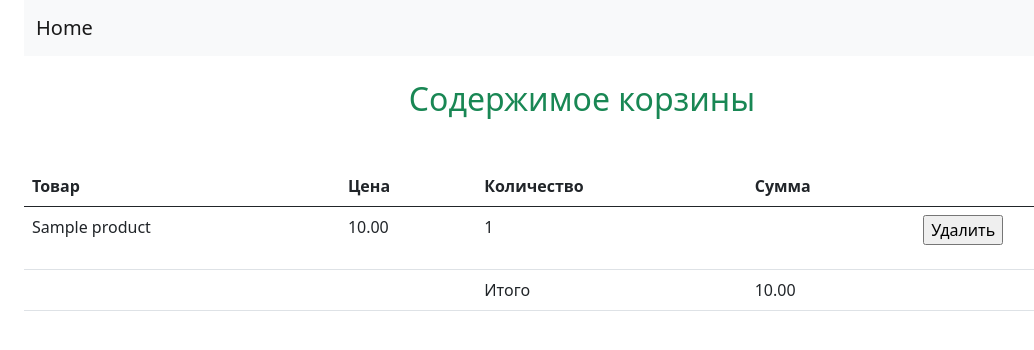
After one commit to romanov-kubanych/lab01, a Django app: page /cart/ in a window 1280 px wide. The commit adds this page. Shown: the top 350 px of the page, without its empty margins (58-1092 px from the left). Run offline with Django 4.2, Linux system fonts and the light colour scheme; tables that the repository leaves empty hold one stand-in row (values such as "Sample post").

Commit message:
Написал представление для добавления товара в корзину.
Добавил страницу "Корзина", где можно просмотреть товары в корзине в виде таблицы.
Где выводится название товара, его цену, количество в корзине и сумму(пока не реализовал).
В конце таблицы выводится итого.
Возле каждого товара выводится кнопка для удаления товара.
Вывел ссылку на эту страницу в меню.

Написал представление для удаления товара из корзины.
После удаления редирект на страницу корзины.

```diff
--- a/webapp/models.py
+++ b/webapp/models.py
@@ -6,7 +6,10 @@ STATUS_CHOICES = [('other', 'Разное'), ('smartphone', 'Смартфон'),
 class Product(models.Model):
     title = models.CharField(max_length=100, verbose_name='Наименование')
     description = models.TextField(max_length=2000, null=True, blank=True, verbose_name='Описание')
-    category = models.CharField(max_length=100, choices=STATUS_CHOICES, default=STATUS_CHOICES[0][0], verbose_name='Категория')
+    category = models.CharField(max_length=100,
+                                choices=STATUS_CHOICES,
+                                default=STATUS_CHOICES[0][0],
+                                verbose_name='Категория')
     balance = models.IntegerField(verbose_name='Остаток')
     price = models.DecimalField(max_digits=7, decimal_places=2, verbose_name="Цена")
 
--- a/webapp/templates/base.html
+++ b/webapp/templates/base.html
@@ -26,6 +26,9 @@
             <li class="nav-item">
               <a class="nav-link" href='{% url 'product_create' %}'>Создать запись</a>
             </li>
+            <li class="nav-item">
+              <a class="nav-link" href='{% url 'cart_view' %}'>Корзина</a>
+            </li>
             {% endblock %}
           </ul>
         </div>
--- /dev/null
+++ b/webapp/templates/carts/index.html
@@ -0,0 +1,48 @@
+{% extends 'base.html' %}
+
+{% block title %}
+{% endblock %}
+
+{% block nav %}
+{% endblock %}
+
+{% block content %}
+    <div class="my-4">
+            <h2 class="text-success text-center">Содержимое корзины</h2>
+    </div>
+    <div class="mt-5">
+        <table class="table mb-4">
+            <thead>
+                <tr>
+                  <th scope="col">Товар</th>
+                  <th scope="col">Цена</th>
+                  <th scope="col">Количество</th>
+                  <th scope="col">Сумма</th>
+                    <th></th>
+                </tr>
+            </thead>
+            <tbody>
+                {% for cart in carts %}
+                    <tr>
+                        <td>{{ cart.product.title }}</td>
+                        <td>{{ cart.product.price }}</td>
+                        <td>{{ cart.number }}</td>
+                        <td></td>
+                        <td><form action="{% url 'cart_delete' cart.pk %}" method="post">
+                                    {% csrf_token %}
+                                    <p><input type="submit" value="Удалить"></p>
+                            </form></td>
+                    </tr>
+                {% endfor %}
+                    <tr>
+                        <td></td>
+                        <td></td>
+                        <td>Итого</td>
+                        <td>{{ sum }}</td>
+                        <td></td>
+                    </tr>
+            </tbody>
+        </table>
+    </div>
+
+{% endblock %}
--- a/webapp/templates/products/index.html
+++ b/webapp/templates/products/index.html
@@ -20,7 +20,11 @@ Products
                             <h5 class="card-title">{{ product.title }}</h5>
                             <h6 class="card-subtitle mb-2 text-muted">Категория: {{ product.get_category_display }}</h6>
                             <p class="card-text">Цена: {{ product.price }}</p>
-                            <a href="{% url 'product_view' product.pk %}" class="card-link">Подробнее...</a>
+                            <a href="{% url 'product_view' product.pk %}" class="btn btn-warning w-100 my-2">Подробнее</a>
+                            <form action="{% url 'cart_add' product.pk %}" method="post">
+                                {% csrf_token %}
+                                <p><input type="submit" value=" Добавить в корзину "></p>
+                            </form>
                         </div>
                     </div>
                 </div>
--- a/webapp/urls.py
+++ b/webapp/urls.py
@@ -1,6 +1,6 @@
 from django.urls import path
 
-
+from views import CartAddView, CartIndexView, CartDeleteView
 from webapp.views import ProductIndexView, ProductDetailView, ProductCreateView, ProductUpdateView, ProductDeleteView
 
 urlpatterns = [
@@ -8,5 +8,8 @@ urlpatterns = [
     path('product/<int:pk>/', ProductDetailView.as_view(), name='product_view'),
     path('product/add/', ProductCreateView.as_view(), name='product_create'),
     path('product/<int:pk>/update', ProductUpdateView.as_view(), name='product_update'),
-    path('product/<int:pk>/delete', ProductDeleteView.as_view(), name="product_delete")
+    path('product/<int:pk>/delete', ProductDeleteView.as_view(), name="product_delete"),
+    path('cart/product/<int:pk>/add', CartAddView.as_view(), name='cart_add'),
+    path('cart/', CartIndexView.as_view(), name='cart_view'),
+    path('cart/product/<int:pk>/delete', CartDeleteView.as_view(), name='cart_delete')
 ]
--- a/webapp/views/__init__.py
+++ b/webapp/views/__init__.py
@@ -1 +1,2 @@
 from .products import *
+from .carts import *
--- /dev/null
+++ b/webapp/views/carts.py
@@ -0,0 +1,44 @@
+from django.shortcuts import redirect, get_object_or_404, render
+from django.views import View
+
+from webapp.models import Product, Cart
+
+
+class CartAddView(View):
+    def post(self, request, *args, **kwargs):
+        product = get_object_or_404(Product, pk=kwargs['pk'])
+        if product.balance > 0:
+            current_record = product.cart.filter(product=product.pk)
+            if current_record:
+                cart = get_object_or_404(Cart, product=product)
+                print(cart)
+                if cart.number <= product.balance:
+                    number = cart.number
+                    number += 1
+                    cart.number = number
+                    cart.save()
+            else:
+                new_record = Cart.objects.create(product=product, number=1)
+        return redirect('product_index')
+
+
+class CartIndexView(View):
+    def get(self, request, *args, **kwargs):
+        carts = Cart.objects.all()
+        records = []
+        sum = 0
+        for cart in carts:
+            sum = sum + cart.number*cart.product.price
+        context = {
+            'records': records,
+            'carts': carts,
+            'sum': sum
+        }
+        return render(request, 'carts/index.html', context)
+
+
+class CartDeleteView(View):
+    def post(self, request, *args, **kwargs):
+        cart = get_object_or_404(Cart, pk=kwargs['pk'])
+        cart.delete()
+        return redirect('cart_view')
```
